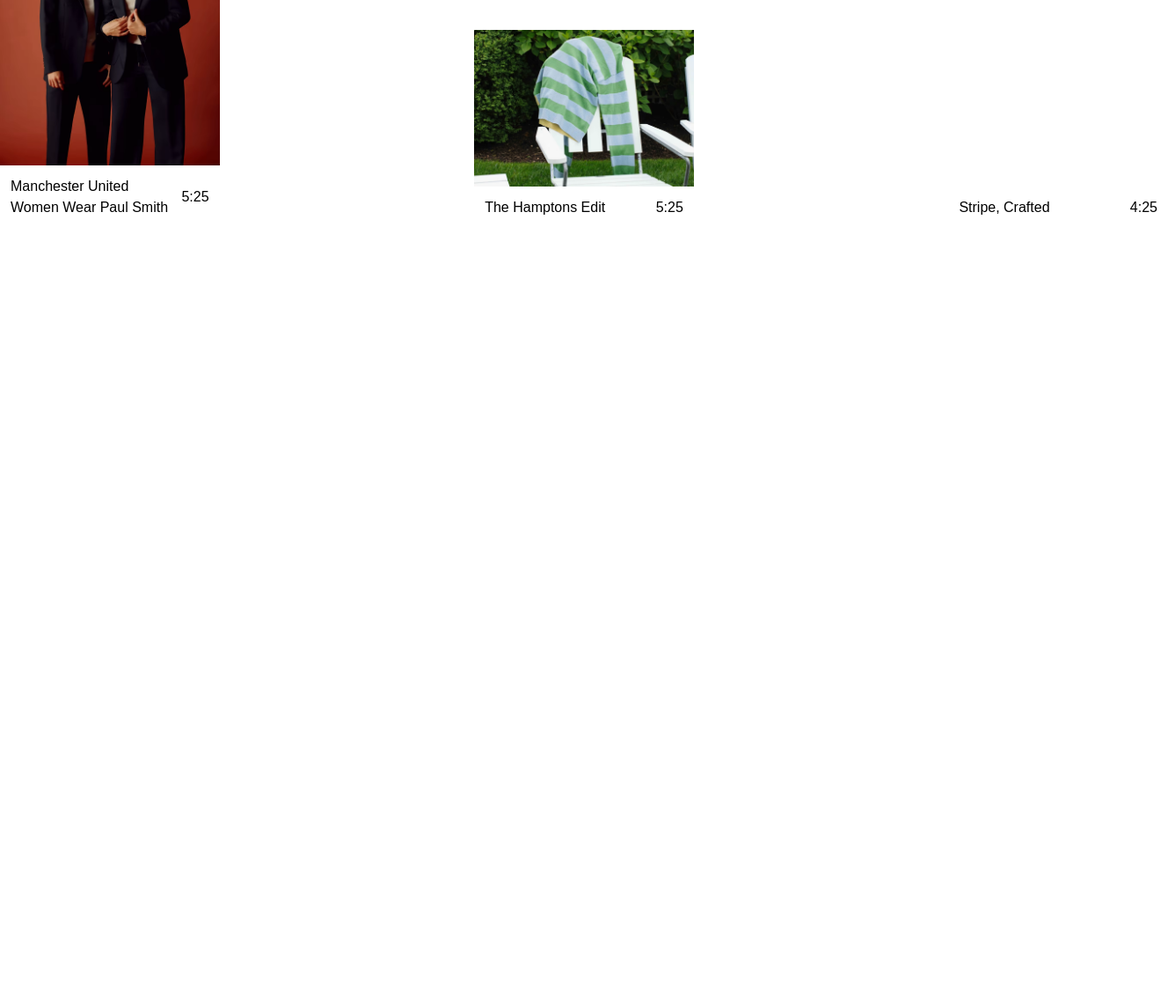
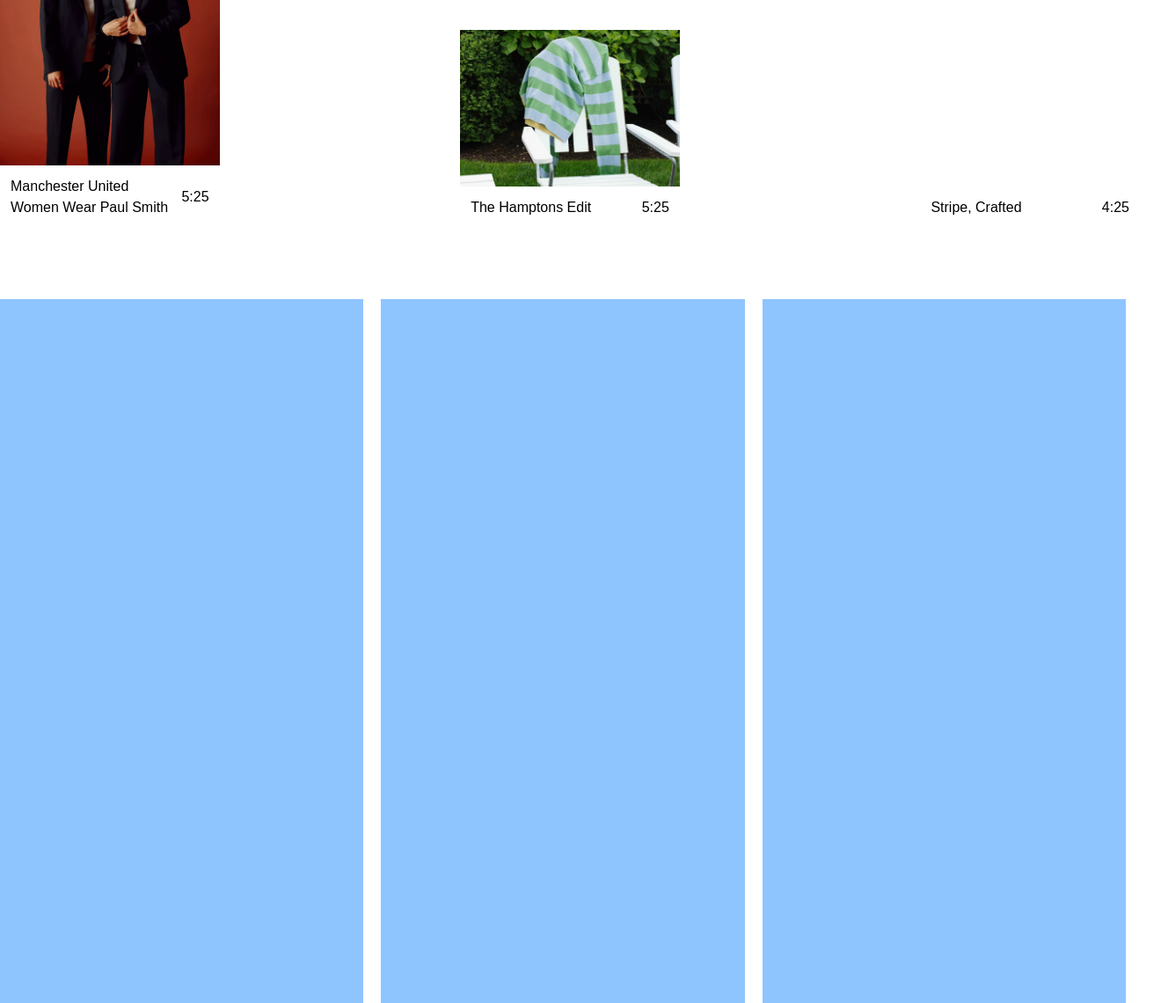
Before and after one commit to BRajendra10/Paul-smith, a plain HTML site: page index.html in a window 1280 px wide. Shown: the part 4497-5637 px from the top of the page at 88% size, 1328 px wide, since content can reach past the window. Before the commit the page ends 4797 px from the top, so only its background shows below. Drawn offline with nearby package versions, Linux system fonts and the light colour scheme; grey boxes are pictures that could not be loaded.

```diff
--- a/index.html
+++ b/index.html
@@ -370,10 +370,8 @@
 
                     <a href="#">Discover all <i class="ri-arrow-right-up-line"></i></a>
                 </div>
-                <!-- Inner flex container: holds all cards -->
-                <div class="flex gap-5 w-max lg:w-full lg:justify-between">
+                <div class="flex gap-3 w-max lg:w-full lg:justify-between">
 
-                    <!-- Card 1 -->
                     <div class="w-[300px] lg:w-[19.5%] h-[700px] flex flex-col justify-end overflow-hidden group shrink-0">
                     <div class="transition-transform duration-300 group-hover:scale-110">
                         <img src="assets/gif-1.avif" alt="">
@@ -384,7 +382,6 @@
                     </div>
                     </div>
 
-                    <!-- Card 2 -->
                     <div class="w-[300px] lg:w-[19.5%] h-[700px] flex flex-col justify-start overflow-hidden group shrink-0">
                     <div class="transition-transform duration-300 group-hover:scale-110">
                         <img src="assets/img-9.avif" alt="">
@@ -395,7 +392,6 @@
                     </div>
                     </div>
 
-                    <!-- Card 3 -->
                     <div class="w-[300px] lg:w-[19.5%] h-[700px] flex flex-col justify-end overflow-hidden group shrink-0">
                     <div class="transition-transform duration-300 group-hover:scale-110">
                         <img src="assets/img-10.avif" alt="">
@@ -406,7 +402,6 @@
                     </div>
                     </div>
 
-                    <!-- Card 4 -->
                     <div class="w-[300px] lg:w-[19.5%] h-[700px] flex flex-col justify-start overflow-hidden group shrink-0">
                     <div class="transition-transform duration-300 group-hover:scale-110">
                         <img src="assets/slider-img-11.avif" alt="">
@@ -417,7 +412,6 @@
                     </div>
                     </div>
 
-                    <!-- Card 5 -->
                     <div class="w-[300px] lg:w-[19.5%] h-[700px] flex flex-col justify-end overflow-hidden group shrink-0">
                     <div class="transition-transform duration-300 group-hover:scale-110">
                         <video class="w-full h-[600px] object-cover" src="assets/main-vedio-2.mp4" autoplay loop muted playsinline></video>
@@ -431,6 +425,19 @@
                 </div>
             </div>
 
+            <div class="w-full h-fit py-10 overflow-x-auto lg:overflow-x-visible scrollbar-hide">
+                <div class="flex gap-5 w-max lg:w-full lg:justify-between">
+                    <div class="w-[33.5%] h-[800px] bg-blue-300">
+
+                    </div>
+                    <div class="w-[33.5%] h-[800px] bg-blue-300">
+
+                    </div>
+                    <div class="w-[33.5%] h-[800px] bg-blue-300">
+
+                    </div>
+                </div>
+            </div>
         </main>
     </div>
 
```
